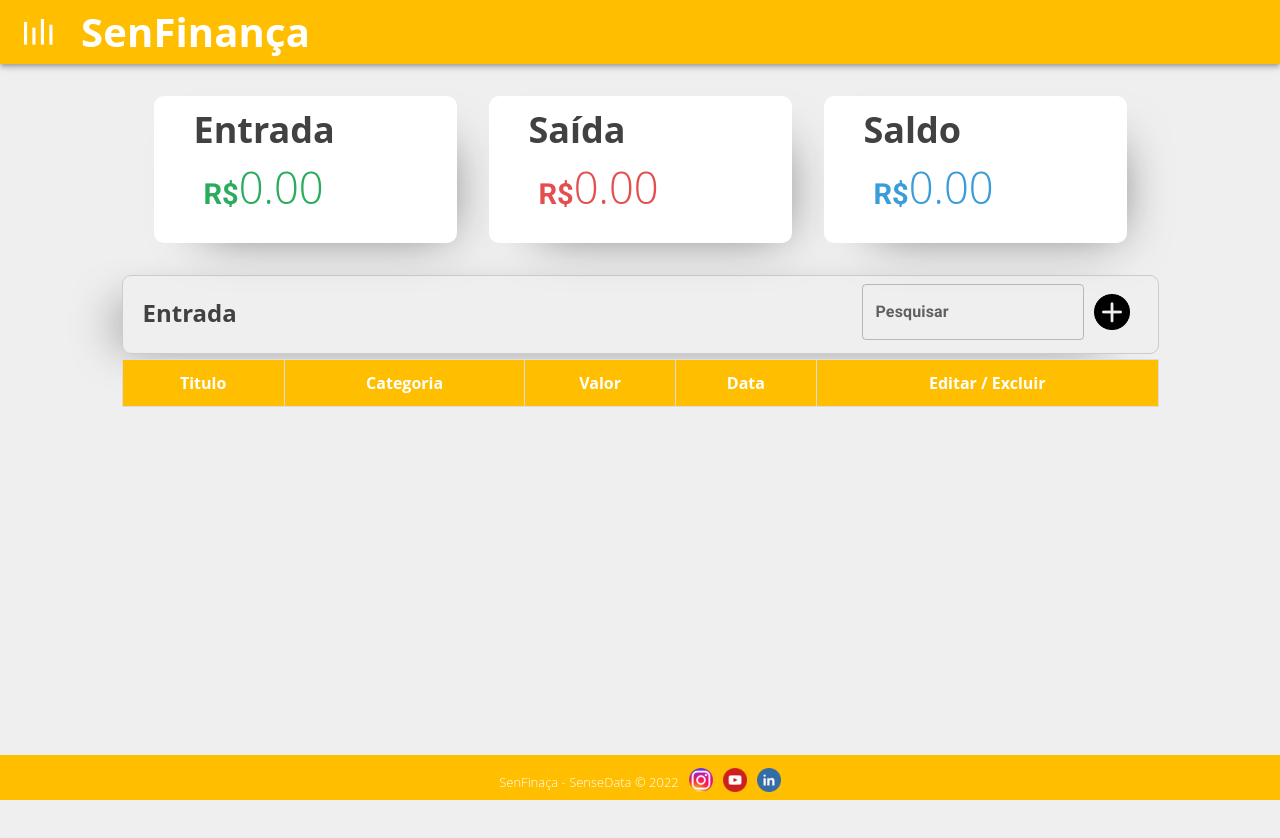
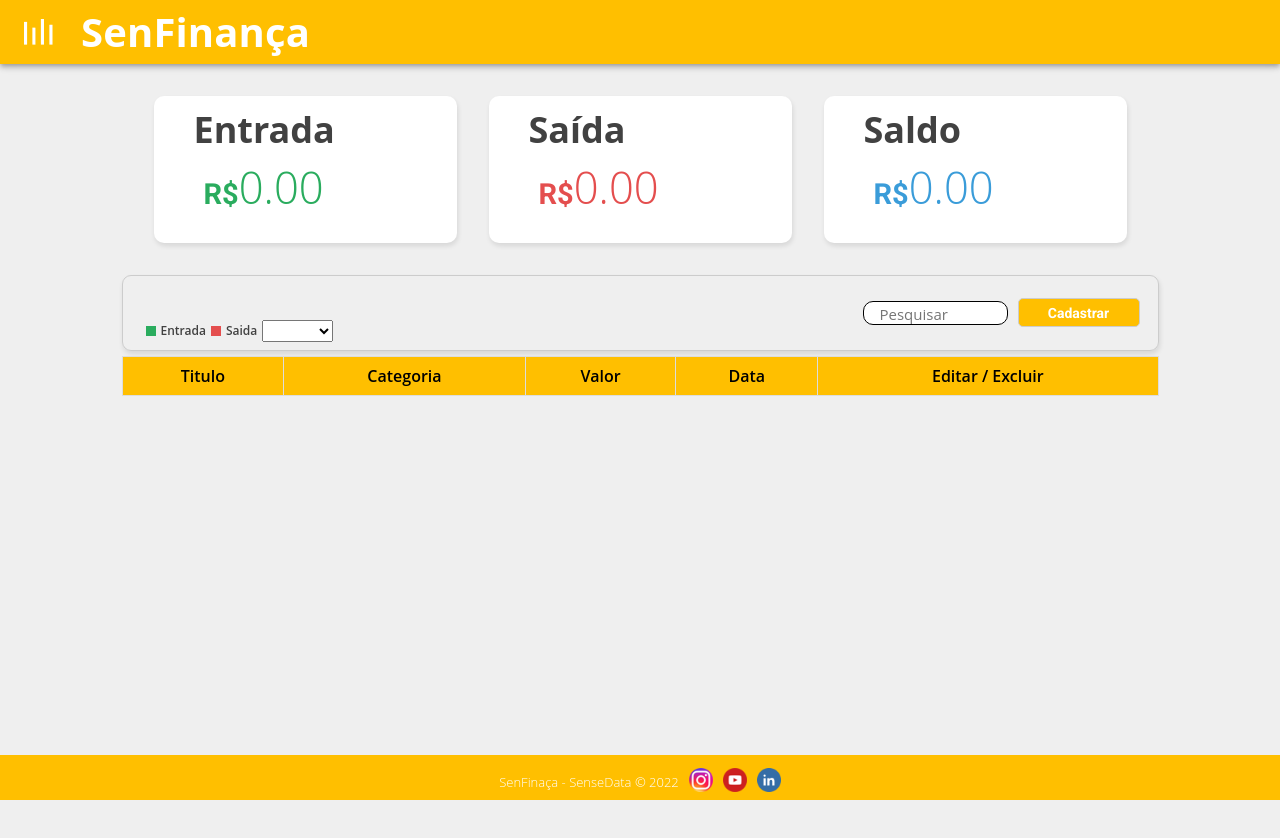
Before and after one commit to matheusasn/senfinancaapp, a React (Create React App) app: page / in a window 1280 px wide. Shown: the top 838 px of the page. Built offline with nearby package versions, Linux system fonts and the light colour scheme; a web font is replaced by a local one.

Commit message:
work interface

```diff
--- a/src/components/IncomeList.js
+++ b/src/components/IncomeList.js
@@ -3,41 +3,95 @@
 import IncomeTransaction from "./IncomeTransaction";
 import { NavLink } from 'react-router-dom'
 import styles from '../components/navbar/NavBar'
-import TextField from '@mui/material/TextField';
 import "./table.css"
 
 const IncomeList = () => {
-  const { incomeTransactions } = useContext(GlobalContext);
 
-  const [valueSearch] = useState({
+  const { incomeTransactions} = useContext(GlobalContext);
 
+  console.log(incomeTransactions.map(incomeTransaction => (
+
+      console.log(incomeTransaction.inputTitle === "asdfsaf"))
+  ))
+
+  const [valueSearch, setValueSearch] = useState({
+    searchTable: "",
   });
+
+  const onChangeIncome = (e) => {
+
+    setValueSearch({ ...valueSearch, [e.target.name]: e.target.value });
+  };
+
+  const { searchTable } = valueSearch;
+
+  console.log(searchTable)
+
+  // const onSubmitSearch = (e) =>{
+  //   // e.preventDefault();
+
+  //   if (searchTable !== ""){
+  //     const SearchTrasaction = {
+  //       valueSearch,
+  //     }
+
+  //     console.log(SearchTrasaction)
+
+  //     SearchTrasactionTable(SearchTrasaction)
+
+  //   }
+
+
+  // }
 
   return (
     <div className="div_table_input">
       <div className="title_table_input">
+        <div className="div_type_register">
+          <section className="section_type_register">
             <div>
-          <h2>Entrada</h2>
+              <div className="tag_output"/>
+            </div>
+            <div>
+              <p>Entrada</p>
+            </div>
+          </section>
+          <section className="section_type_register">
+            <div>
+              <div className="tag_input"/>
+            </div>
+            <div>
+              <p>Saida</p>
+            </div>
+          </section>
+          <section className="section_select_filter_input_output">
+            <select name="select">
+              <option value="default" selected></option>
+              <option value="filterInput">Entrada</option>
+              <option value="filterOutput">Saida</option>
+            </select>
+          </section>
         </div>
         <div className="navbar_table">
           <div>
-            <TextField fullWidth label="Pesquisar" id="searchTable" />
+            <input type="text" id="search" name="searchTable" value={searchTable} placeholder="Pesquisar" autoComplete="off" onChange={onChangeIncome}/>
           </div>
-          <div className="button_register_table">
+          <div className="div_button_register_table">
             <NavLink  className={({isActive}) => (isActive ? styles.active : '')} to='/formEntrada' >
-                <img className="icon_register" alt="Cadastrar" src={require('../assets/icons/cadastro.png')}/>
+                <button className="button_register_table"><p>Cadastrar</p></button>
             </NavLink>
           </div>
         </div>
       </div>
       <table id="customers" className="custonInput">
         <tr>
-          <th>Titulo</th>
-          <th>Categoria</th>
-          <th>Valor</th>
-          <th>Data</th>
-          <th>Editar / Excluir</th>
+          <td>Titulo</td>
+          <td>Categoria</td>
+          <td>Valor</td>
+          <td>Data</td>
+          <td>Editar / Excluir</td>
         </tr>
+
         {incomeTransactions.map(incomeTransaction => (
             <IncomeTransaction
               key={incomeTransaction.id}
--- a/src/components/IncomeTransaction.js
+++ b/src/components/IncomeTransaction.js
@@ -9,7 +9,7 @@
   return (
     <tr className="tr_table">
       <td>
-        <span className="transaction-text">{incomeTransaction.inputTitle}</span>
+        <span className="transaction-text">{incomeTransaction.inputType}</span>
       </td>
       <td>
         <span className="transaction-text">{incomeTransaction.inputCategory}</span>
@@ -22,13 +22,17 @@
       <td>
         <span>{today.toLocaleDateString()}</span>
       </td>
-      <td>
-        <button
-          onClick={() => deleteTransaction(incomeTransaction.id)}
-          className="delete-btn"
-        >
-          <i className="fas fa-trash"></i>
-        </button>
+      <td className="display_button_table">
+        <div>
+          <button onClick={() => deleteTransaction(incomeTransaction.id)} className="delete-btn">
+            <img className="icon_width_table" alt="Edit" src={require('../assets/icons/edit.png')}/>
+          </button>
+        </div>
+        <div>
+          <button onClick={() => deleteTransaction(incomeTransaction.id)} className="delete-btn">
+            <img className="icon_width_table" alt="Deletar" src={require('../assets/icons/delete.png')}/>
+          </button>
+        </div>
       </td>
     </tr>
   );
--- a/src/components/balance/Balance.css
+++ b/src/components/balance/Balance.css
@@ -97,14 +97,14 @@
 }
 
 main.cards section.card.amount {
-  box-shadow: 20px 20px 50px -30px #696969;
+  box-shadow: 1px 3px 5px rgb(0 0 0 / 10%);
 }
 
 main.cards section.card.input {
-  box-shadow: 20px 20px 50px -30px #696969;
+  box-shadow: 1px 3px 5px rgb(0 0 0 / 10%);
 }
 main.cards section.card.output {
-  box-shadow: 20px 20px 50px -30px #696969;
+  box-shadow: 1px 3px 5px rgb(0 0 0 / 10%);
 }
 
 @media screen and (max-width: 720px) {
--- a/src/components/inputForm/InputForm.js
+++ b/src/components/inputForm/InputForm.js
@@ -12,7 +12,9 @@
     inputValue: 0,
   });
 
-  const { inputTitle, inputCategory, inputValue, } = income;
+  console.log(income)
+
+  const { inputTitle, inputCategory, inputType, inputValue, } = income;
 
   const onChangeIncome = (e) => {
     setIncome({ ...income, [e.target.name]: e.target.value });
@@ -26,6 +28,7 @@
         id: uuidv4(),
         inputTitle,
         inputCategory,
+        inputType,
         inputValue: inputValue * 1,
       };
 
@@ -34,6 +37,7 @@
       setIncome({
         inputTitle: "",
         inputCategory: "",
+        inputType: "",
         inputValue: 0,
       });
     }
@@ -46,7 +50,14 @@
 
       <input type="text" name="inputCategory" value={inputCategory} placeholder="Categoria" autoComplete="off" onChange={onChangeIncome}/>
 
-      <input type="number" name="inputValue" value={inputValue} placeholder="Valor" autoComplete="off" onChange={onChangeIncome}/>
+      <div>
+        <input type="radio" name="inputType" value={inputType} autoComplete="off" onChange={onChangeIncome}/> Entrada
+
+        <input type="radio" name="inputType" value={inputType} autoComplete="off" onChange={onChangeIncome}/> Saida
+      </div>
+
+
+
 
       <input type="submit" value="Submit"/>
       </div>
--- a/src/components/table.css
+++ b/src/components/table.css
@@ -71,7 +71,7 @@
     padding: 0.5em;
     border-radius: 9px;
     border: 1px solid #ccc!important;
-    box-shadow: -30px 10px 50px -30px #000000;
+    box-shadow: 1px 3px 5px rgb(0 0 0 / 10%);
 }
 
 .navbar_table{
@@ -79,6 +79,92 @@
     margin-right: 10px;
 }
 
+.div_button_register_table{
+    margin-top: 14px;
+    padding-left: 10px;
+}
+
+#search{
+    width: 145px;
+    height: 24px;
+    border: 1px solid black;
+    padding: 1px 0 0 16px;
+    font-size: 15px;
+    color: black;
+    background-repeat: no-repeat;
+    background-position: center;
+    outline: 0;
+    margin-top: 17px;
+    border-radius: 10px;
+}
+
+.icon_width_table{
+    width: 25px;
+}
+
+.display_button_table{
+    display: flex;
+    justify-content: center;
+}
+
+.div_type_register{
+    display: flex;
+    margin-left: 10px;
+    margin-top: 35px;
+}
+
+.tag_output{
+    width: 10px;
+    height: 10px;
+    left: 5px;
+    top: 6px;
+    background: #2AAC5E;
+    margin-right: 5px;
+}
+
+.tag_input{
+    width: 10px;
+    height: 10px;
+    left: 80px;
+    top: 6px;
+    background: #E44E4E;
+    margin-right: 5px;
+}
+
+.section_type_register{
+    display: flex;
+    justify-content: center;
+    align-items: center;
+    margin-left: 5px;
+    font-size: 12px;
+}
+
+.section_select_filter_input_output{
+    margin-left: 5px;
+}
+
 .button_register_table{
-    padding: 10px;
+    width: 122px;
+    height: 29px;
+    left: 858px;
+    top: 14px;
+    background-color: #FFBF00;
+    border-radius: 5px;
+    border: 1px solid #cccccc;;
 }
+
+.button_register_table p{
+    font-family: 'Roboto';
+    font-style: normal;
+    font-weight: 700;
+    font-size: 14px;
+    color: #FFFFFF;
+}
+
+.button_register_table:hover{
+    opacity: 0.8;
+}
+
+.button_register_table:active{
+    transform: translateY(4px);
+}
```
Also changed, not shown: src/context/GlobalState.js (+8 -0 lines), src/assets/icons/delete.png (added), src/assets/icons/edit.png (added). Lines whose indentation alone changed are shown as unchanged.
